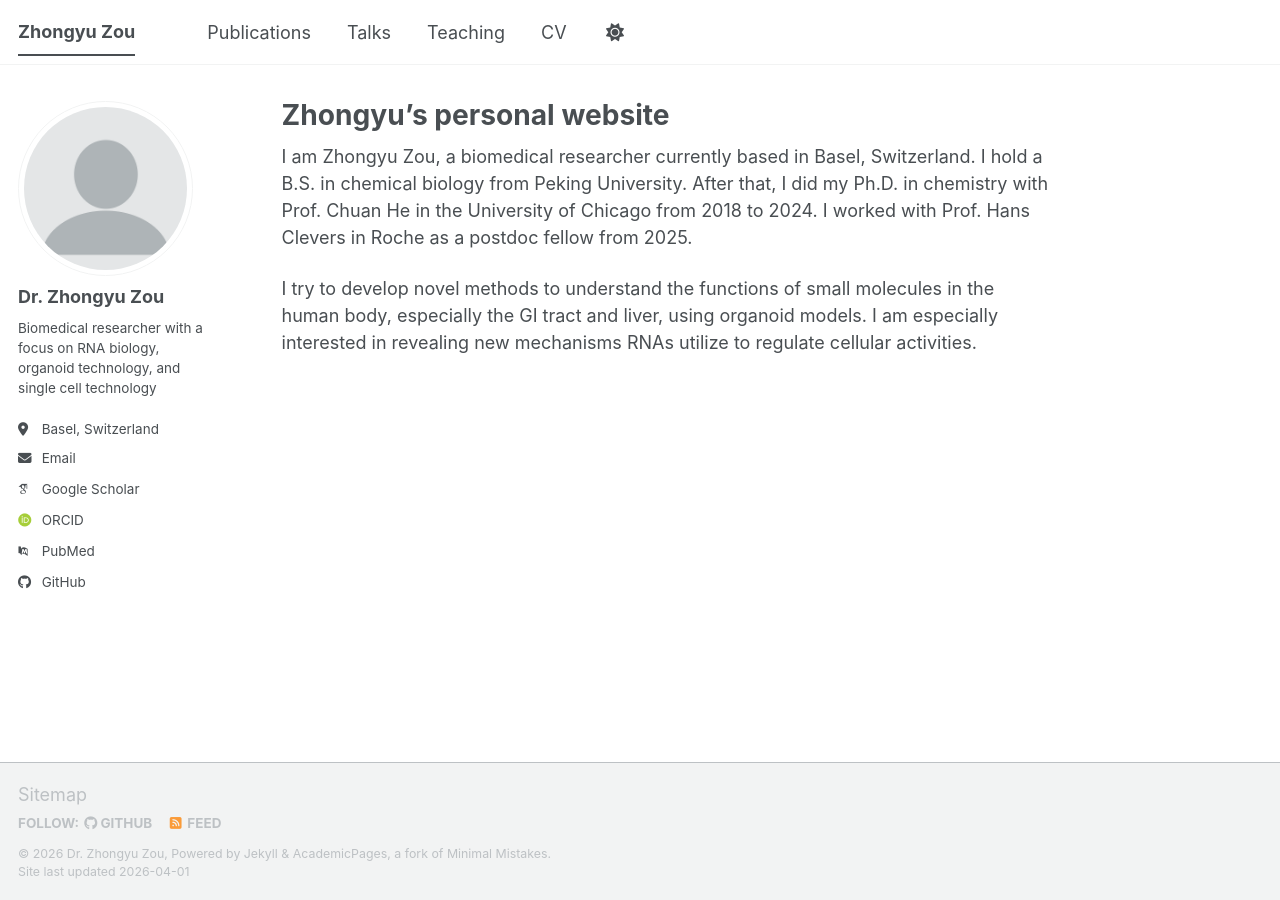
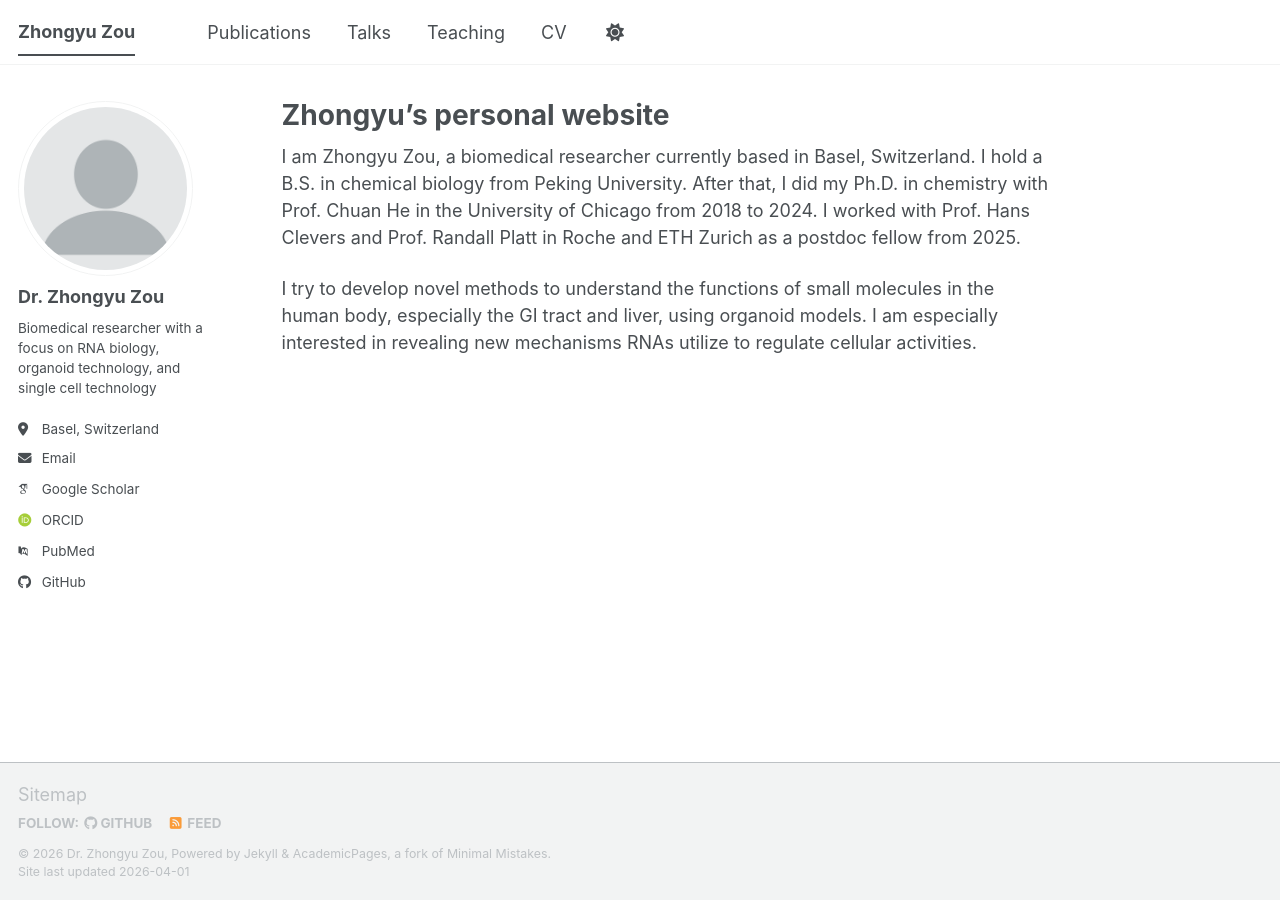
Before and after one commit to zhongyu-zou/zhongyu-zou.github.io, a Jekyll site: the page built from _pages/about.md, in a window 1280 px wide. Built offline with Jekyll 4.4.1, drawn with Linux system fonts in a browser that asks for light colours; some web fonts are replaced; a script bundle is joined from its source files by our own code; library files that are not in the unit come from our copies.

Commit message:
Update about.md

```diff
--- a/_pages/about.md
+++ b/_pages/about.md
@@ -7,6 +7,6 @@ redirect_from:
   - /about.html
 ---
 
-I am Zhongyu Zou, a biomedical researcher currently based in Basel, Switzerland. I hold a B.S. in chemical biology from Peking University. After that, I did my Ph.D. in chemistry with Prof. Chuan He in the University of Chicago from 2018 to 2024. I worked with Prof. Hans Clevers in Roche as a postdoc fellow from 2025.
+I am Zhongyu Zou, a biomedical researcher currently based in Basel, Switzerland. I hold a B.S. in chemical biology from Peking University. After that, I did my Ph.D. in chemistry with Prof. Chuan He in the University of Chicago from 2018 to 2024. I worked with Prof. Hans Clevers and Prof. Randall Platt in Roche and ETH Zurich as a postdoc fellow from 2025.
 
 I try to develop novel methods to understand the functions of small molecules in the human body, especially the GI tract and liver, using organoid models. I am especially interested in revealing new mechanisms RNAs utilize to regulate cellular activities.
```
